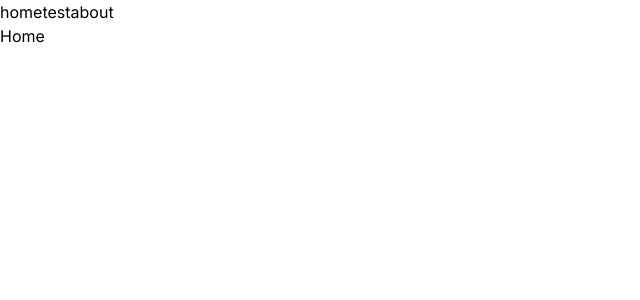
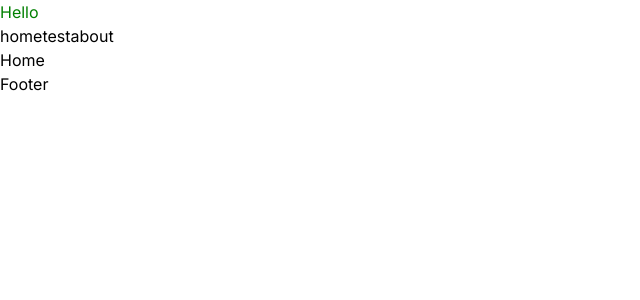
Before and after one commit to himabindu933/geeks, a Next.js app: page / in a window 1280 px wide. Shown: the top 300 px of the page, without its empty margins (0-640 px from the left). Built offline with nearby package versions, Linux system fonts and the light colour scheme.

Commit message:
footer component and scss added

```diff
--- a/next.config.js
+++ b/next.config.js
@@ -1,4 +1,12 @@
 /** @type {import('next').NextConfig} */
-const nextConfig = {}
+const path = require("path");
+const nextConfig = {
+  reactStrictMode: true,
+  sassOptions: {
+    includePaths: [path.join(__dirname, "styles")],
+  },
+};
 
-module.exports = nextConfig
+module.exports = nextConfig;
+
+// export default nextConfig;
--- a/package.json
+++ b/package.json
@@ -19,6 +19,7 @@
     "postcss": "8.4.27",
     "react": "18.2.0",
     "react-dom": "18.2.0",
+    "sass": "^1.64.2",
     "tailwindcss": "3.3.3",
     "typescript": "5.1.6"
   }
--- /dev/null
+++ b/src/app/components/footer.tsx
@@ -0,0 +1,5 @@
+"use Strict";
+
+export default function Footer() {
+  return <div>Footer</div>;
+}
--- a/src/app/layout.tsx
+++ b/src/app/layout.tsx
@@ -2,6 +2,8 @@
 import type { Metadata } from "next";
 import { Inter } from "next/font/google";
 import Navbar from "./components/navbar";
+import Footer from "./components/footer";
+import variables from "../../styles/css/index.module.scss";
 
 const inter = Inter({ subsets: ["latin"] });
 
@@ -18,10 +20,14 @@
   return (
     <html lang="en">
       <body className={inter.className}>
+        <div className={variables.title}>Hello</div>
         <div>
           <Navbar />
         </div>
         <div>{children}</div>
+        <div>
+          <Footer />
+        </div>
       </body>
     </html>
   );
--- /dev/null
+++ b/styles/css/index.module.css
@@ -0,0 +1,3 @@
+.title {
+  color: green;
+}/*# sourceMappingURL=index.module.css.map */
--- /dev/null
+++ b/styles/css/index.module.scss
@@ -0,0 +1,5 @@
+$color-primay: green;
+
+.title {
+  color: $color-primay;
+}
```
Also changed, not shown: 2 other files (tests, documents, lock files or other folders).
